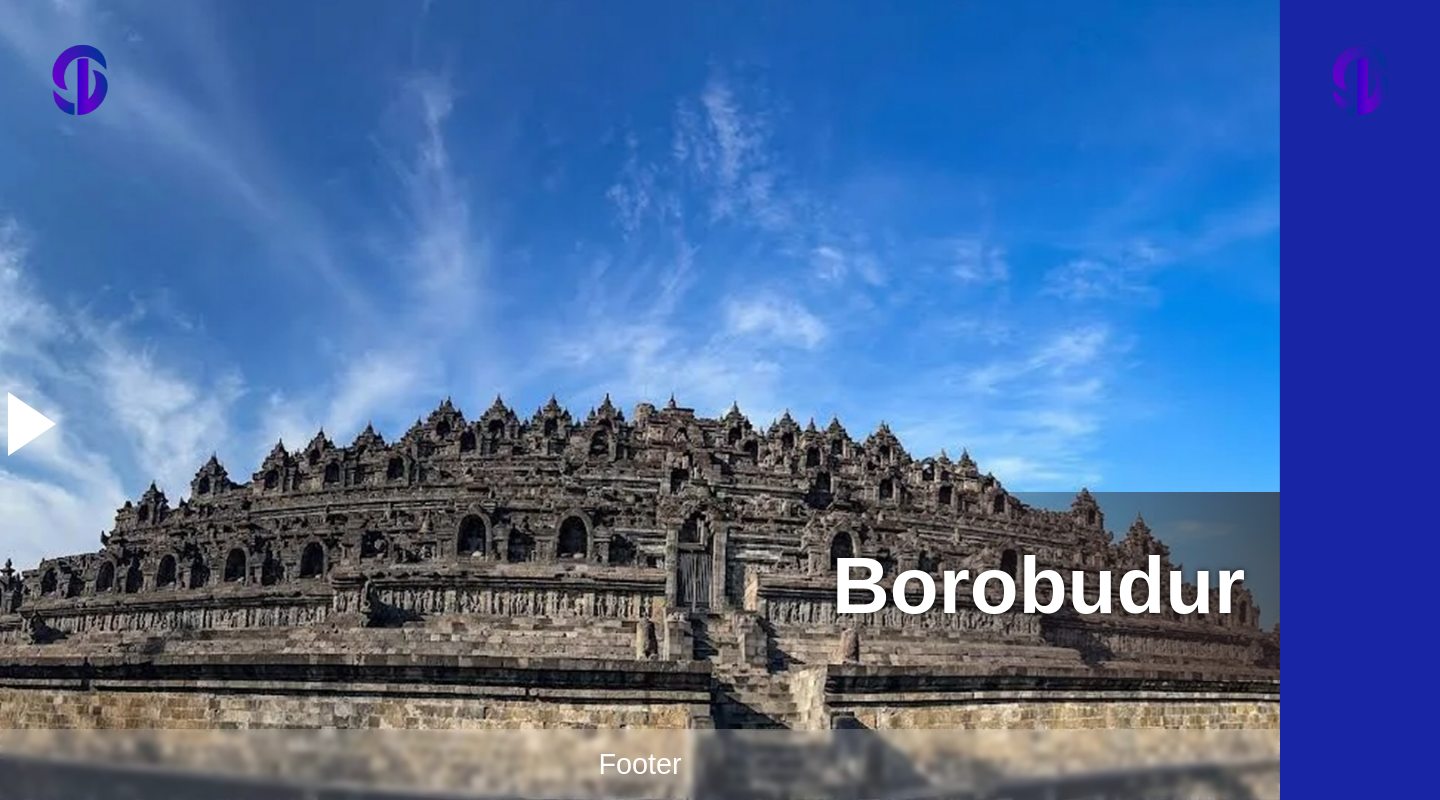
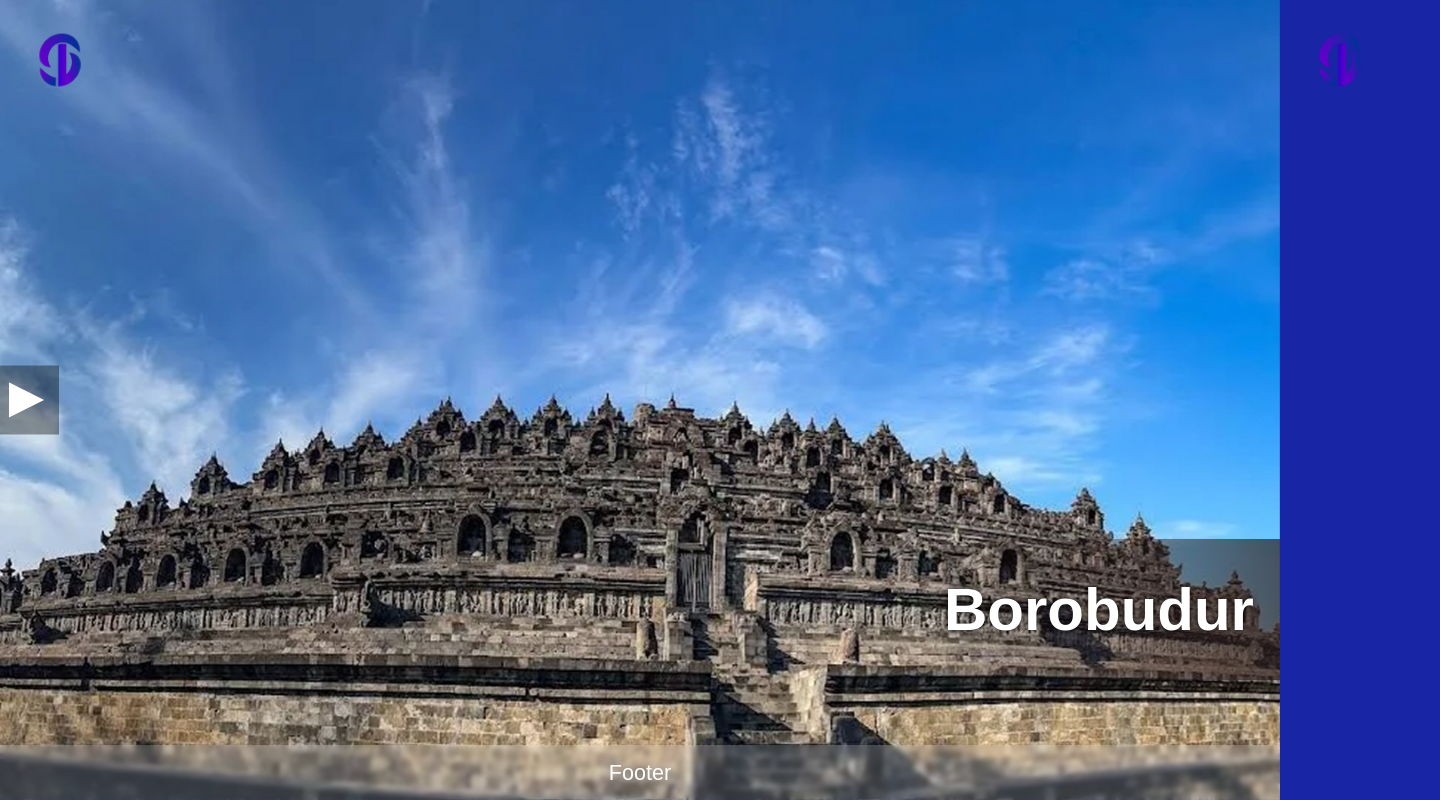
Before and after one commit to EruAPP/solid-1, a plain HTML site: page index.html in a window 1280 px wide. Shown: the whole page, 1440 px wide, since content can reach past the window. Drawn offline with Linux system fonts and the light colour scheme.

Commit message:
apalah ini

```diff
--- a/css/styles.css
+++ b/css/styles.css
@@ -44,24 +44,22 @@ body {
   transition: transform 0.4s ease;
 }
 
-.nav-toogle {
+.roun {
   position: fixed;
+  transform: translateY(-50%);
   left: 0;
   top: 50%;
-  transform: translateY(-50%);
+  justify-content: center;
+  align-items: center;
+  background: rgba(0, 0, 0, 0.38);
   cursor: pointer;
-  transition: background 0.3s ease, left 0.4s ease, transform 0.4s ease;
-  z-index: 999;
-  width: 0;
-  height: 0;
-  border-bottom: solid 3rem rgb(255, 255, 255);
-  border-left: solid 2rem transparent;
-  border-right: solid 2rem transparent;
-  transform: rotate(90deg);
 }
 
-.nav-toggle:hover {
-  background: rgba(255, 255, 255, 0.5);
+.nav-toogle {
+  z-index: 999;
+  font-size: 5rem;
+  transform: rotate(90deg);
+  color: white;
 }
 
 .sidebar {
@@ -71,7 +69,7 @@ body {
   left: -15%;
   width: 15%;
   height: 100vh;
-  background: linear-gradient(to right, rgba(0, 0, 0, 0.7), rgba(0, 0, 0, 0));
+  background: rgba(0, 0, 0, 0.38);
   transition: left 0.4s ease;
   align-items: center;
   justify-content: center;
@@ -170,7 +168,7 @@ body {
 }
 
 .info:hover {
-  width: 50rem;
+  width: 60%;
   padding-left: 10rem;
 }
 
@@ -202,3 +200,21 @@ body {
 .foot-bg p {
   font-size: 1.8rem;
 }
+
+@media (max-width: 1366px) {
+  html {
+    font-size: 75%;
+  }
+}
+
+@media (max-width: 768px) {
+  html {
+    font-size: 65.5%;
+  }
+}
+
+@media (max-width: 450px) {
+  html {
+    font-size: 55%;
+  }
+}
--- a/index.html
+++ b/index.html
@@ -14,7 +14,10 @@
     <script src="js/script.js"></script>
   </head>
   <nav class="navbar">
-    <div class="nav-toogle" id="navbtn"></div>
+    <div class="roun" id="roun">
+      <div class="nav-toogle" id="navbtn">▲</div>
+    </div>
+
     <div class="sidebar" id="sidebar">
       <div class="nav-vertical">
         <div class="nav-arrow up" id="btnUp">▲</div>
--- a/js/script.js
+++ b/js/script.js
@@ -3,6 +3,7 @@ document.addEventListener("DOMContentLoaded", () => {
   const sidebar = document.getElementById("sidebar");
   const btn = document.getElementById("navbtn");
   const foot = document.getElementById("foot");
+  const roun = document.getElementById("roun");
   const logokiri = document.getElementById("logokiri");
   const logokanan = document.getElementById("logokanan");
 
@@ -10,7 +11,7 @@ document.addEventListener("DOMContentLoaded", () => {
     if (sidebar.style.left === "0rem") {
       //hilang
       sidebar.style.left = "-15%";
-      btn.style.left = "0";
+      roun.style.left = "0";
       btn.style.transform = "rotate(90deg)";
       foot.style.width = "100%";
       logokiri.style.display = "inline-block";
@@ -18,7 +19,7 @@ document.addEventListener("DOMContentLoaded", () => {
     } else {
       //muncul
       sidebar.style.left = "0rem";
-      btn.style.left = "15%";
+      roun.style.left = "15%";
       foot.style.width = "85%";
       btn.style.transform = "rotate(270deg)";
       logokiri.style.display = "none";
```
